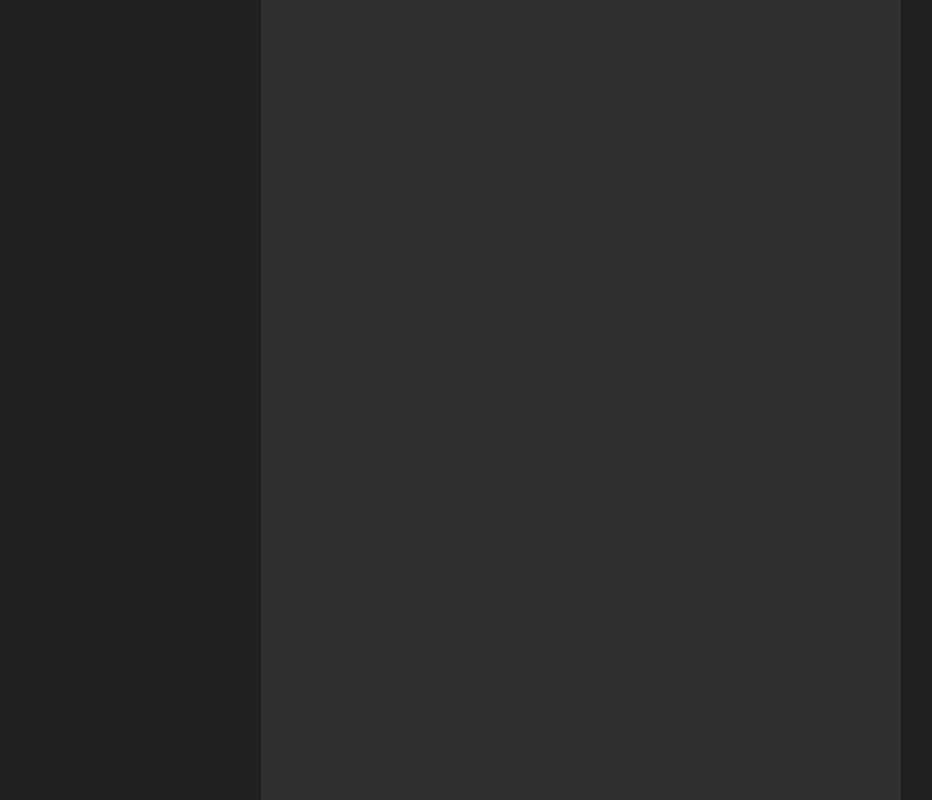
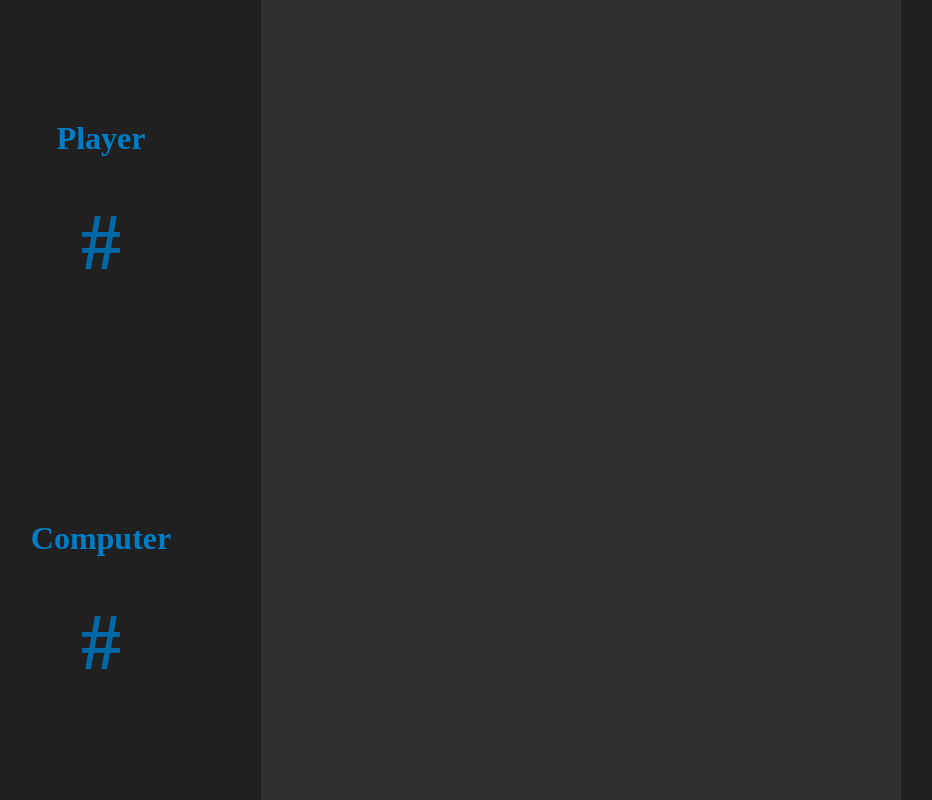
Before and after one commit to LaramieCode/rockPaperScissors, a plain HTML site: page new.html in a window 1280 px wide. Shown: the whole page, without its empty margins (59-991 px from the left). Drawn offline with Linux system fonts and the light colour scheme.

Commit message:
add design to score container

```diff
--- a/new.html
+++ b/new.html
@@ -9,7 +9,19 @@
 </head>
 <body>
 
-    <div id="scoreContainer"></div>
+    <div id="scoreContainer">
+        <div id="playerScoreContainer" class="scoreContainers">
+            <h1 class="scoreTitles">Player</h1>
+            <h2 class="scoreCount">#</h2>
+
+        </div>
+        <div id="computerScoreContainer" class="scoreContainers">
+            <h1 class="scoreTitles">Computer</h1>
+            <h2 class="scoreCount">#</h2>
+
+        </div>
+    </div>
+
     <div id="gameContainer"></div>
     <div id="historyContainer"></div>
 
--- a/newstyles.css
+++ b/newstyles.css
@@ -9,17 +9,36 @@ body {
 
 #scoreContainer {
     background-color: rgb(32, 32, 32);
-    flex: 1 0 auto;
+    flex: 0 0 25%;
+    display: flex;
+    flex-direction: column;
+}
+.scoreContainers {
+    flex: auto;
+    display: flex;
+    flex-direction: column;
+    align-items: center;
+}
+.scoreTitles {
+    position: relative;
+    top: 30%;
+    color: rgb(0, 125, 197);
+}
+.scoreCount {
+    position: relative;
+    top: 40%;
+    font-size: 500%;
+    color: rgb(0, 105, 167);
 }
 
 #gameContainer {
     background-color: rgb(48, 48, 48);
-    flex: 2 0 auto;
+    flex: 0 0 50%;
 }
 
 #historyContainer {
     background-color: rgb(32, 32, 32);
-    flex: 1 0 auto;
+    flex: 0 0 25%;
 }
 
 
```
